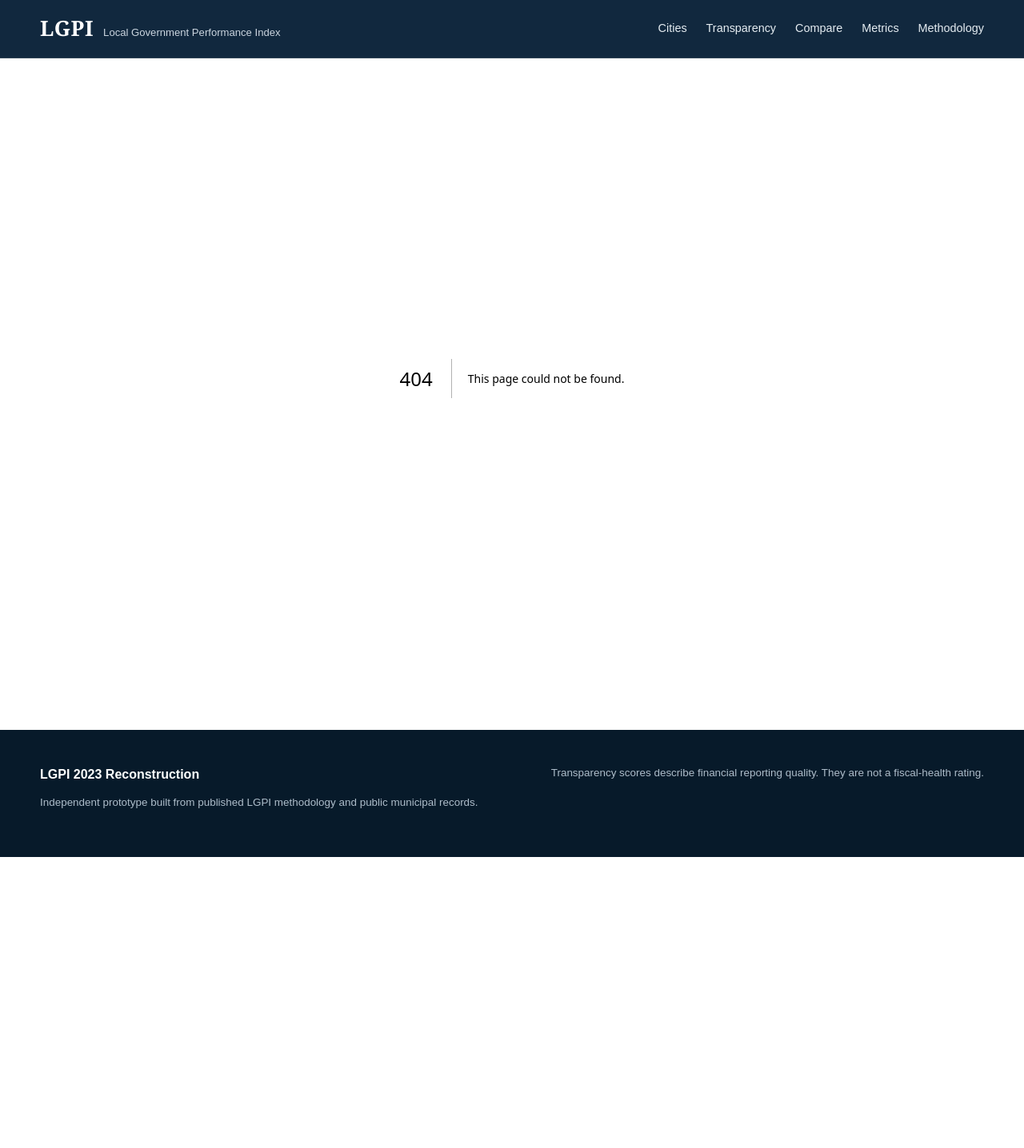
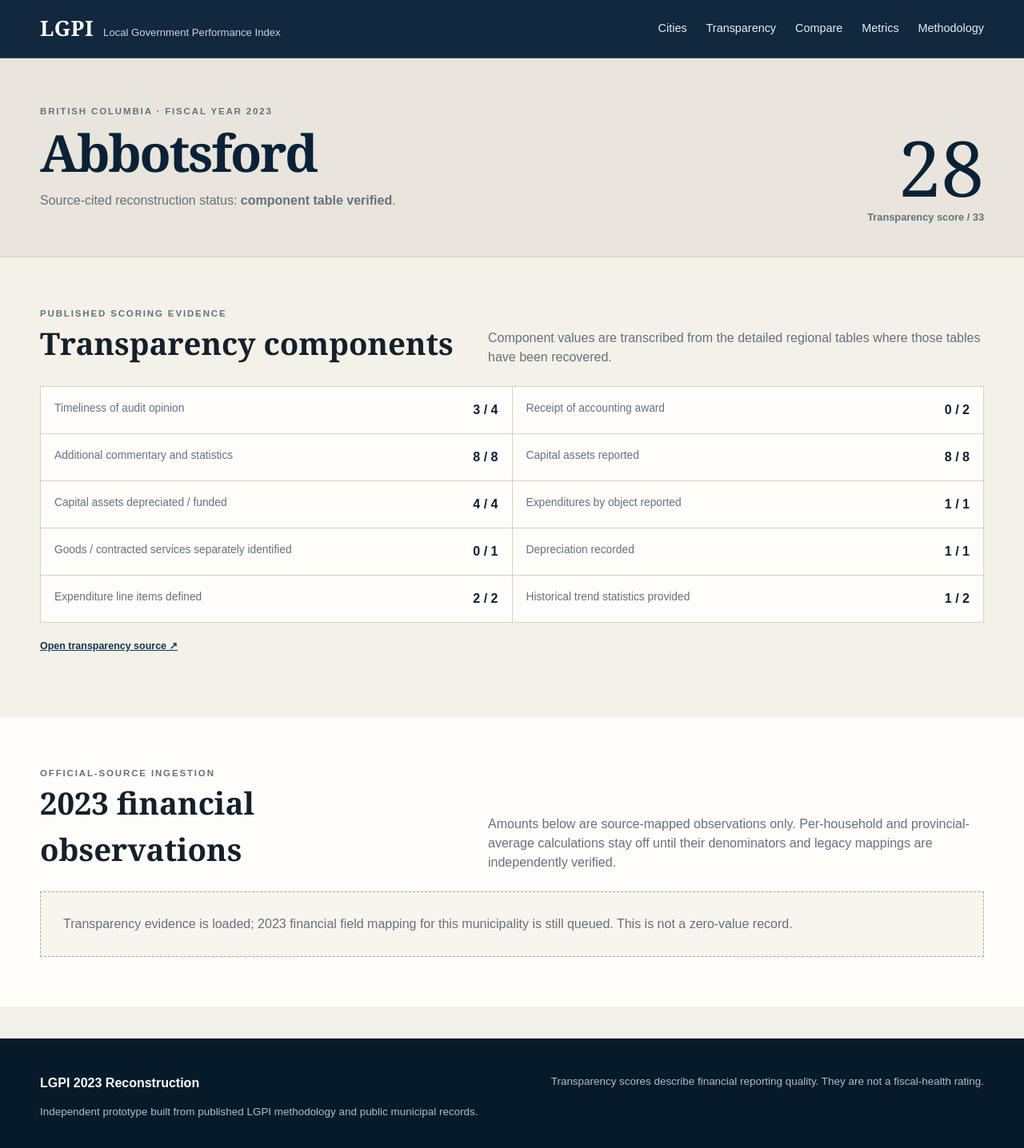
Before and after one commit to FTFNAnalytics/lgpi, a Next.js app: page /cities/abbotsford in a window 1280 px wide. Before the commit this address had no page. Shown: the top 1436 px of the page at 80% size. Before the commit the page ends 1072 px from the top, so only its background shows below. Built offline with nearby package versions, Linux system fonts and the light colour scheme.

Commit message:
Add route: app/cities/[slug]/page.tsx

```diff
--- /dev/null
+++ b/app/cities/[slug]/page.tsx
@@ -0,0 +1,109 @@
+import { notFound } from "next/navigation";
+import {
+  formatThousands,
+  getComponentRows,
+  getFinancialObservations,
+  getMetricDefinition,
+  getMunicipality,
+  sourceDiscrepancies,
+  transparency2023,
+} from "@/lib/lgpi-data";
+
+export function generateStaticParams() {
+  return transparency2023.map((record) => ({ slug: record.slug }));
+}
+
+export default async function CityPage({ params }: { params: Promise<{ slug: string }> }) {
+  const { slug } = await params;
+  const record = getMunicipality(slug);
+  if (!record) notFound();
+
+  const components = getComponentRows(record);
+  const financial = getFinancialObservations(slug);
+  const discrepancy = sourceDiscrepancies.find((item) => item.municipality === record.name);
+
+  return (
+    <main>
+      <section className="page-hero">
+        <div className="shell city-head">
+          <div>
+            <p className="eyebrow">{record.provinceName} · fiscal year 2023</p>
+            <h1 className="city-title">{record.name}</h1>
+            <p>Source-cited reconstruction status: <strong>{record.components ? "component table verified" : "published total verified"}</strong>.</p>
+          </div>
+          <div className="big-score">
+            {record.score}<small>Transparency score / 33</small>
+          </div>
+        </div>
+      </section>
+
+      <section className="section">
+        <div className="shell">
+          {discrepancy && <div className="notice" style={{ marginBottom: 26 }}><strong>Source discrepancy under review:</strong> {discrepancy.issue}</div>}
+
+          <div className="section-heading">
+            <div>
+              <p className="eyebrow">Published scoring evidence</p>
+              <h2>Transparency components</h2>
+            </div>
+            <p>Component values are transcribed from the detailed regional tables where those tables have been recovered.</p>
+          </div>
+
+          {components.length ? (
+            <div className="component-grid">
+              {components.map((row) => (
+                <div className="component" key={row.key}>
+                  <span>{row.label}</span>
+                  <strong>{row.value} / {row.max}</strong>
+                </div>
+              ))}
+            </div>
+          ) : (
+            <div className="empty-state">
+              The 2023 total is verified, but its ten component values are not yet loaded. No component scores have been inferred.
+            </div>
+          )}
+
+          <p style={{ marginTop: 16 }}>
+            <a className="source-link" href={record.sourceUrl} target="_blank" rel="noreferrer">Open transparency source ↗</a>
+          </p>
+        </div>
+      </section>
+
+      <section className="section white">
+        <div className="shell">
+          <div className="section-heading">
+            <div>
+              <p className="eyebrow">Official-source ingestion</p>
+              <h2>2023 financial observations</h2>
+            </div>
+            <p>Amounts below are source-mapped observations only. Per-household and provincial-average calculations stay off until their denominators and legacy mappings are independently verified.</p>
+          </div>
+          {financial.length ? (
+            <div className="metric-grid">
+              {financial.map((observation) => {
+                const metric = getMetricDefinition(observation.metric);
+                return (
+                  <article className="metric-card" key={observation.metric}>
+                    <span className={"chip " + (observation.status === "reported" ? "good" : "pending")}>
+                      {observation.status.replaceAll("_", " ")}
+                    </span>
+                    <h3>{metric?.label ?? observation.metric}</h3>
+                    <span className="metric-value">{formatThousands(observation.valueThousands)}</span>
+                    <p className="metric-meta">{observation.sourceLocation}</p>
+                    {observation.note && <p className="metric-meta">{observation.note}</p>}
+                    <a className="source-link" href={observation.sourceUrl} target="_blank" rel="noreferrer">Official municipal source ↗</a>
+                  </article>
+                );
+              })}
+            </div>
+          ) : (
+            <div className="empty-state">
+              Transparency evidence is loaded; 2023 financial field mapping for this municipality is still queued. This is not a zero-value record.
+            </div>
+          )}
+        </div>
+      </section>
+    </main>
+  );
+}
```
